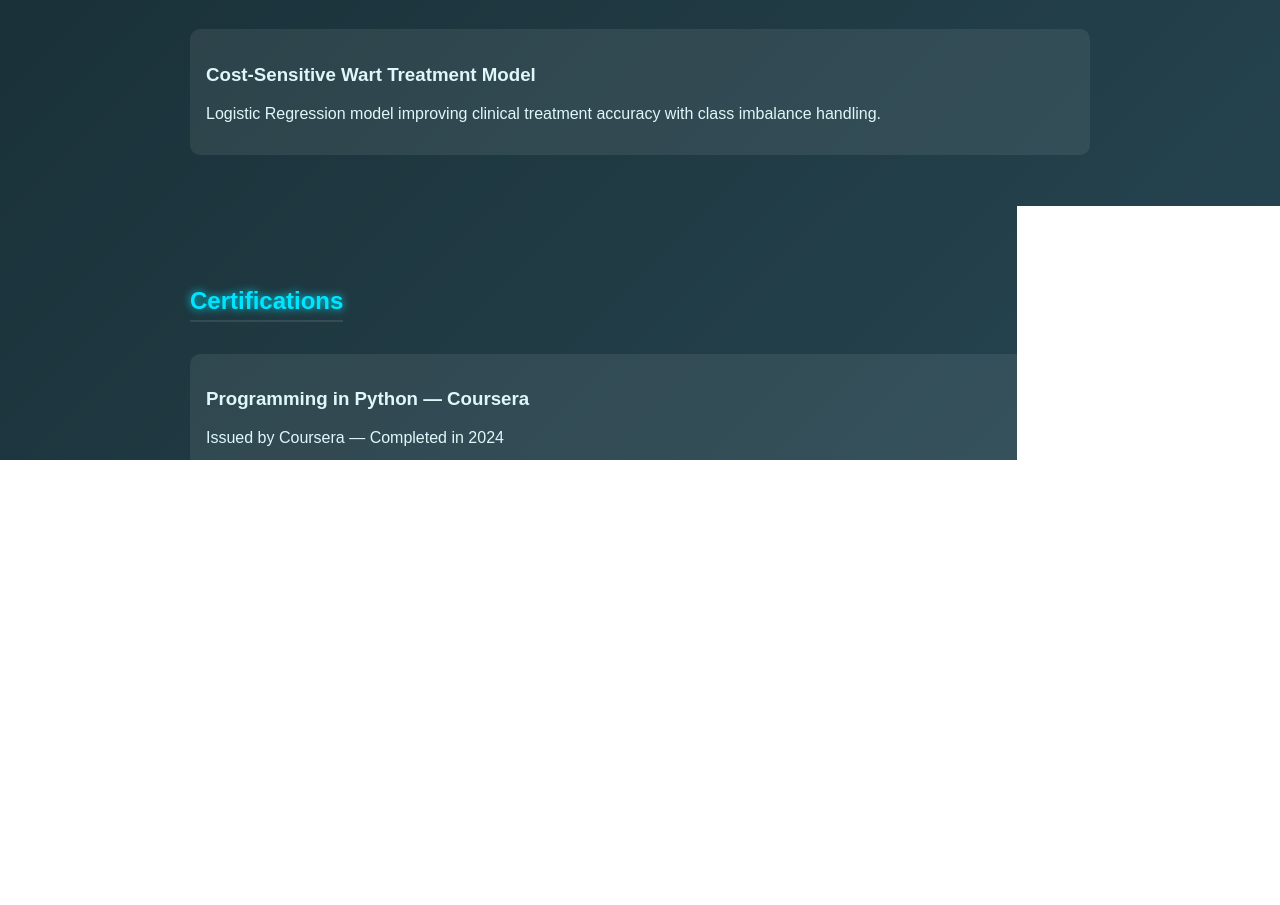
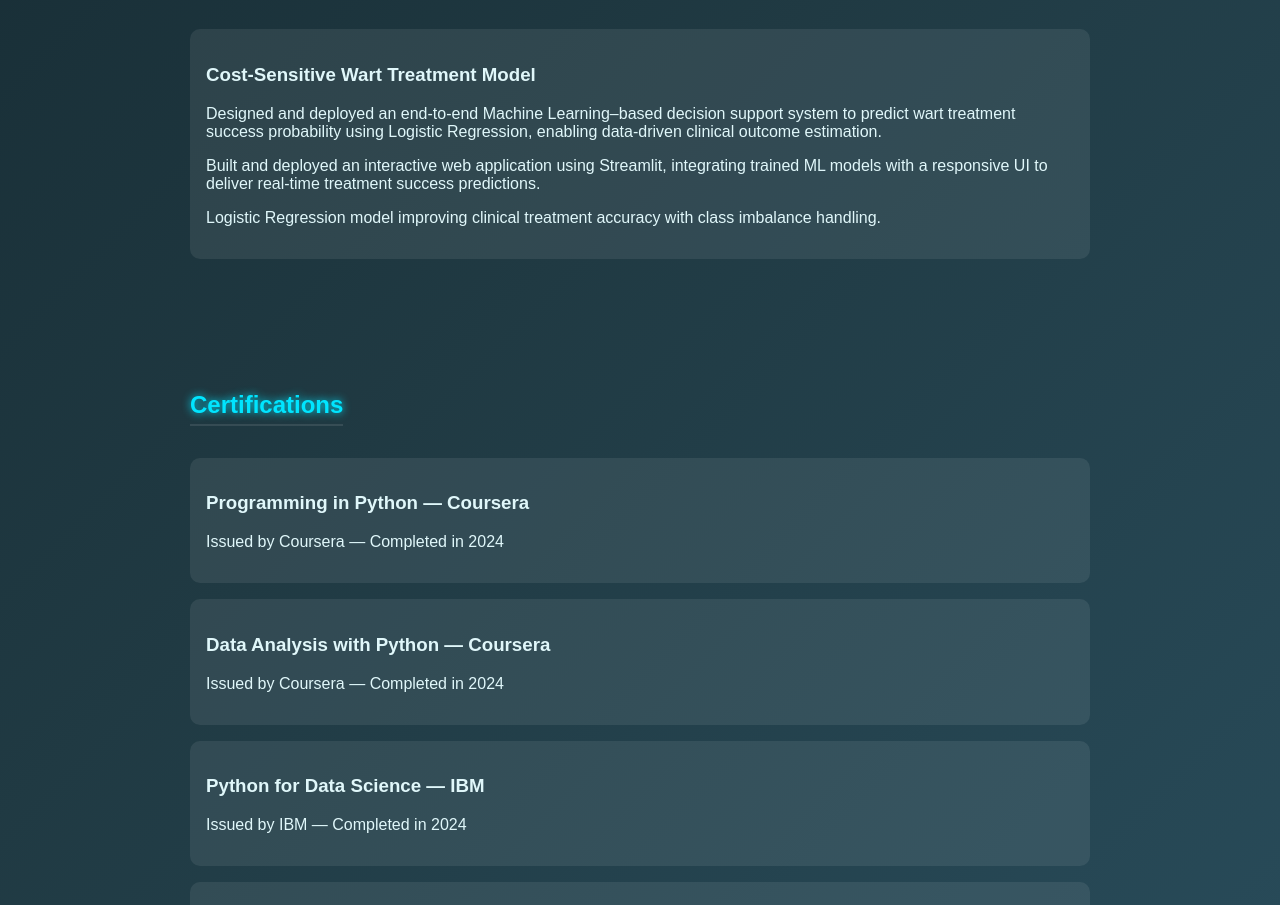
Before and after one commit to Srakeshvarma12/CODSOFT, a plain HTML site: page task1-portfolio/index.html in a window 1280 px wide. Shown: the part 1319-2224 px from the top of the page. Drawn offline with Linux system fonts and the light colour scheme.

Commit message:
Update index.html

```diff
--- a/task1-portfolio/index.html
+++ b/task1-portfolio/index.html
@@ -176,6 +176,8 @@
     </div> -->
     <div class="project">
       <h3>Cost-Sensitive Wart Treatment Model</h3>
+      <p>Designed and deployed an end-to-end Machine Learning–based decision support system to predict wart treatment success probability using Logistic Regression, enabling data-driven clinical outcome estimation.</p>
+      <p>Built and deployed an interactive web application using Streamlit, integrating trained ML models with a responsive UI to deliver real-time treatment success predictions.</p>
       <p>Logistic Regression model improving clinical treatment accuracy with class imbalance handling.</p>
     </div>
   </section>
```
